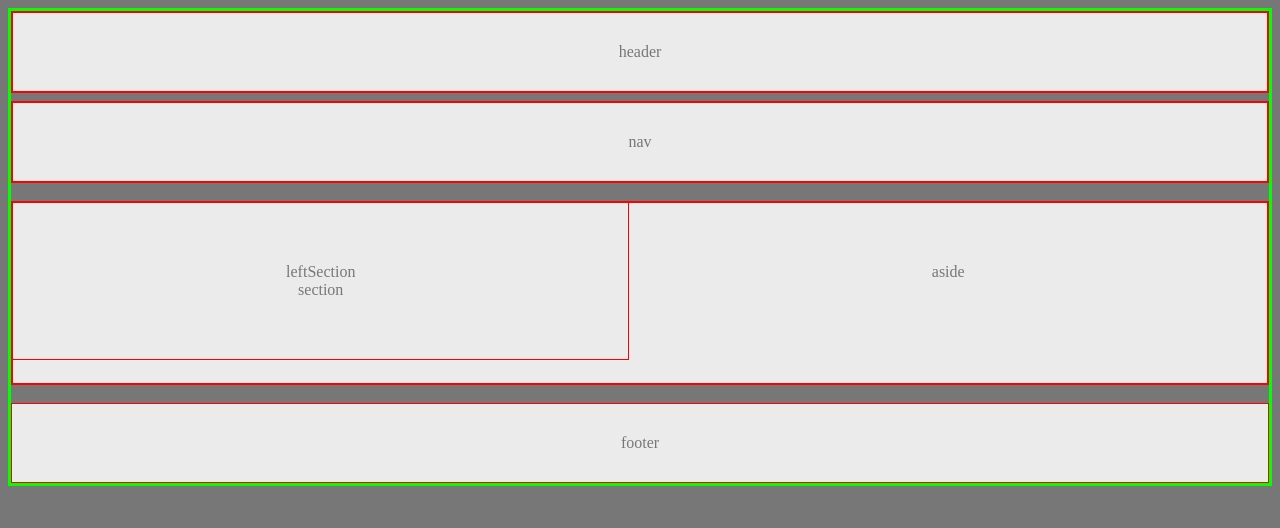
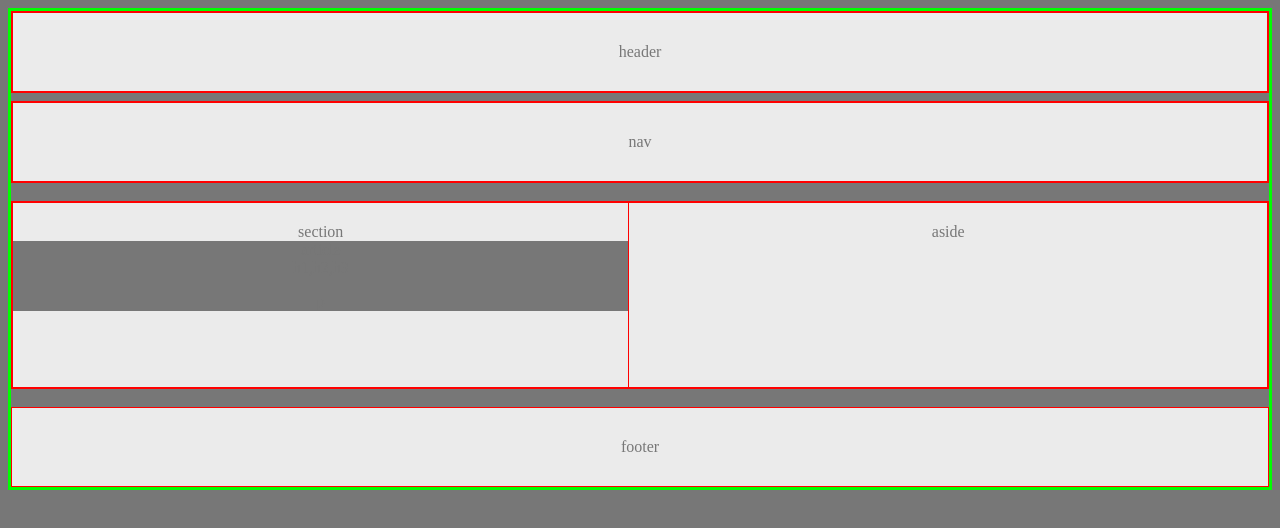
Before and after one commit to rsaez/HW-Wireframe, a plain HTML site: page index.html in a window 1280 px wide. Drawn offline with Linux system fonts and the light colour scheme.

Commit message:
finished the div container for the body

```diff
--- a/index.html
+++ b/index.html
@@ -24,18 +24,20 @@
 
     <div class="bodyDiv">
         <div class="leftSection">
-            leftSection
+
             <section>
                 section
-                <!-- <article>
-                    article
-                </article> -->
-                <!-- <header>
-                    h1,h2,h3
-                </header>
-                <p>
-                    p
-                </p> -->
+                <div class="articleBox">
+                    <article>
+                        article
+                    </article>
+                    <header>
+                        h1,h2,h3
+                    </header>
+                    <p>
+                        p
+                    </p>
+                </div>
             </section>
         </div>
         <div class="rightAside">
--- a/styles.css
+++ b/styles.css
@@ -61,10 +61,14 @@ body {
     background-color: #ebebeb;
 
     color: #777;
-    padding: 60px 0;
+    padding: 20px 0 60px 0;
     float: left;
     width: 49%;
-    vertical-align: text-top;
+    /* vertical-align: text-top; */
+}
+
+.articleBox{
+    background-color: #777;
 }
 
 .rightAside {
@@ -77,9 +81,9 @@ body {
 
     color: #777;
     margin-bottom: auto;
-    padding: 60px 0;
-    height: 60px;
-    vertical-align: text-top;
+    padding: 20px 0 146px 0;
+    /* height: 60px; */
+    /* vertical-align: text-top; */
 }
 
 .bottomFooter {
```
Also changed, not shown: 1 other file.
